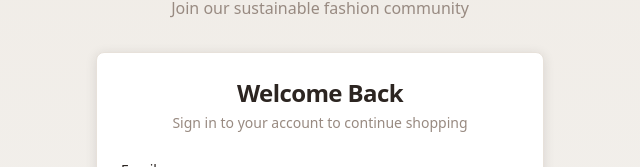
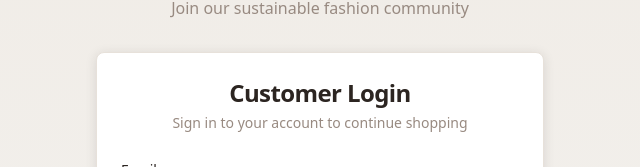
Before and after one commit to mahinbs/thread-thrift-hub, a React (Vite) app: page /login in a window 1280 px wide. Shown: the part 174-341 px from the top of the page, without its empty margins (320-960 px from the left). Built offline with nearby package versions, Linux system fonts and the light colour scheme.

Commit message:
Update Login Page
Change login page title to "Customer Login".

```diff
--- a/src/pages/Login.tsx
+++ b/src/pages/Login.tsx
@@ -76,7 +76,7 @@ const Login = () => {
         <Card className="shadow-card border-border">
           <CardHeader className="space-y-1">
             <CardTitle className="text-2xl font-bold text-center">
-              {isLogin ? "Welcome Back" : "Create Account"}
+              {isLogin ? "Customer Login" : "Create Account"}
             </CardTitle>
             <CardDescription className="text-center">
               {isLogin
```
